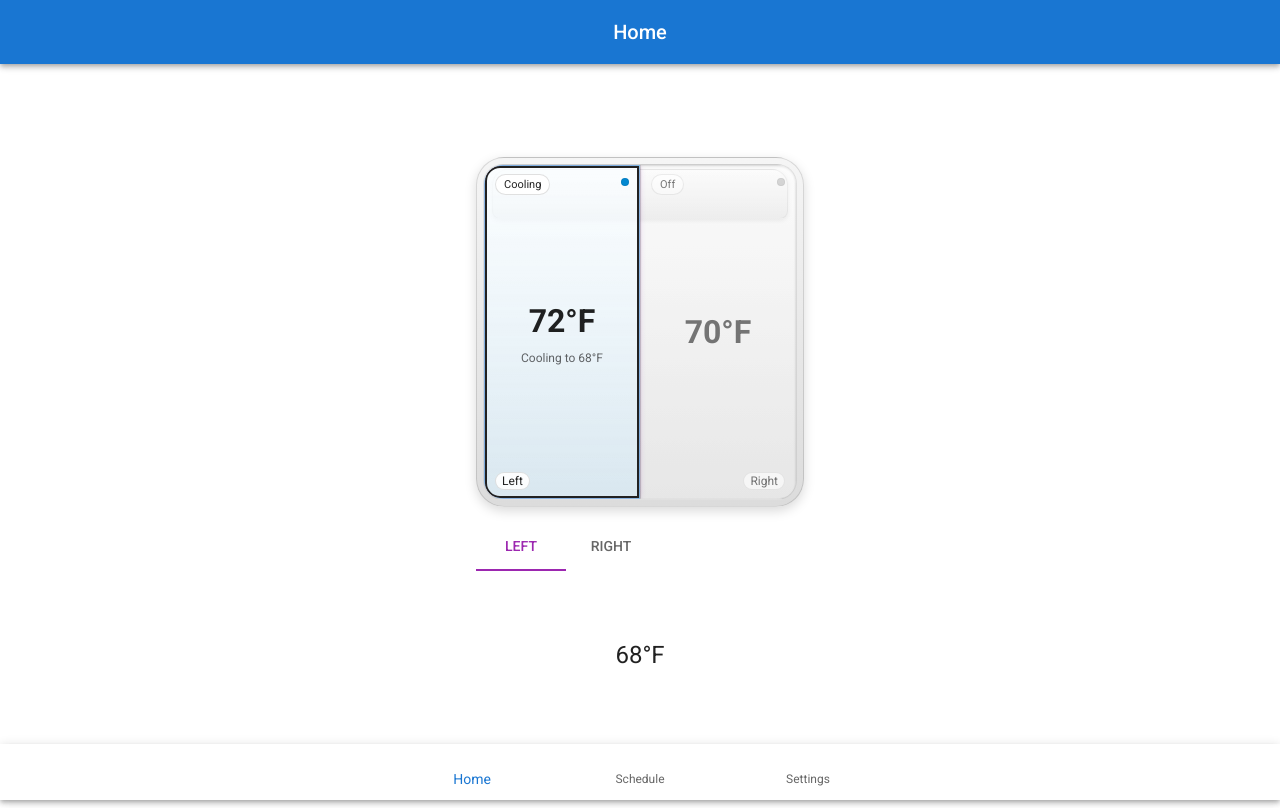
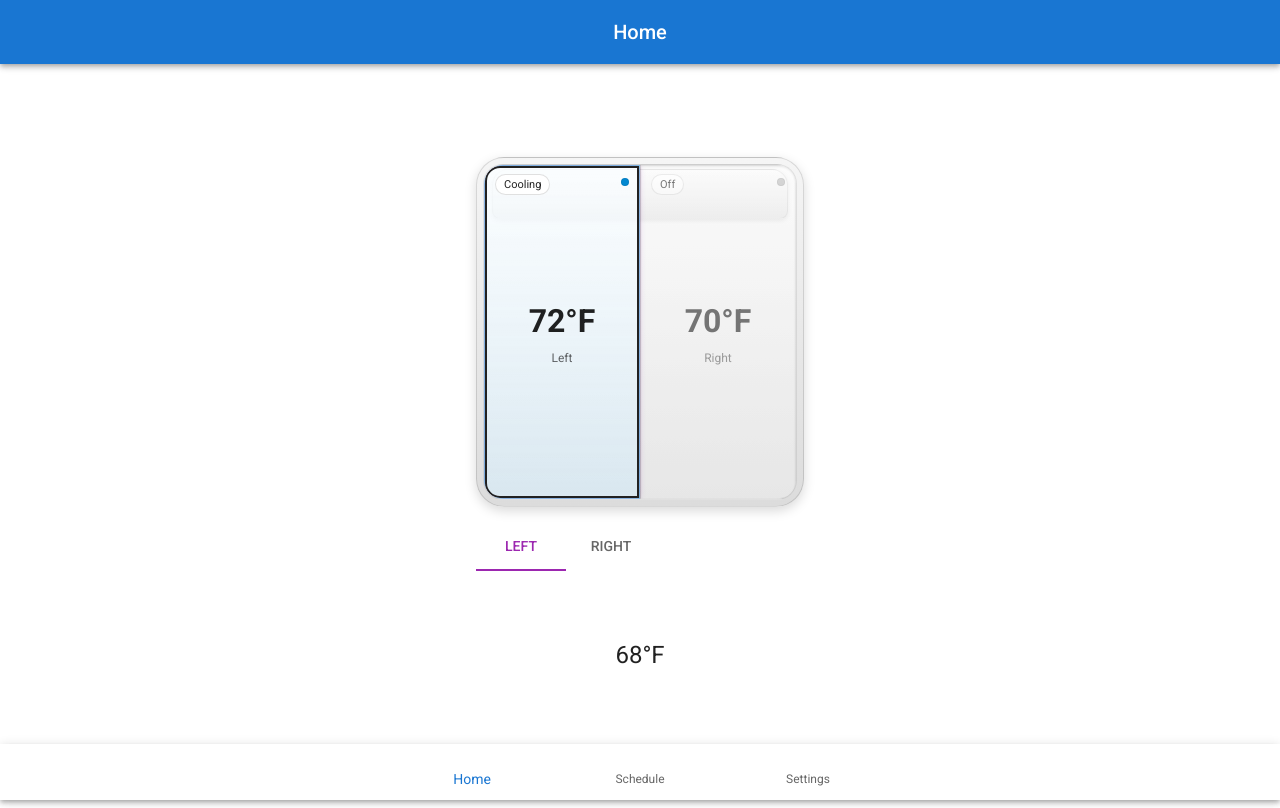
Before and after one commit to jonm01/bed-zones, a Next.js app: page / in a window 1280 px wide. Built offline with nearby package versions, Linux system fonts and the light colour scheme; some icons are missing; what @mui/material-nextjs would draw is missing.

Commit message:
Move zone labels above temps

```diff
--- a/src/components/BedDualZone.tsx
+++ b/src/components/BedDualZone.tsx
@@ -298,20 +298,21 @@ export function BedDualZone({
               >
                 {formatTemp(state.currentTemp)}{unitLabel}
               </Typography>
-              {state.mode !== 'off' && state.targetTemp !== undefined && (
-                <Typography
-                  component="span"
-                  sx={{ fontSize: 12, mt: 0.5, color: 'text.secondary' }}
-                >
-                  {state.mode === 'cool' ? 'Cooling to' : 'Heating to'} {formatTemp(state.targetTemp)}{unitLabel}
-                </Typography>
-              )}
+
+              {/* Side name */}
+              <Typography
+                component="span"
+                sx={{ fontSize: 12, mt: 0.5, color: 'text.secondary', userSelect: 'none' }}
+              >
+                {name}
+              </Typography>
+
               {scheduleLabel && (
                 <Typography
                   component="span"
                   sx={{
                     position: 'absolute',
-                    bottom: 28,
+                    bottom: 8,
                     left: '50%',
                     transform: 'translateX(-50%)',
                     fontSize: { xs: 9, sm: 11 },
@@ -330,32 +331,6 @@ export function BedDualZone({
                   {scheduleLabel}
                 </Typography>
               )}
-
-              {/* Side name */}
-              <Typography
-                component="span"
-                sx={{
-                  position: 'absolute',
-                  bottom: 8,
-                  left: key === 'left' ? 10 : undefined,
-                  right: key === 'right' ? 10 : undefined,
-                  fontSize: { xs: 11, sm: 12 },
-                  lineHeight: 1,
-                  px: 0.75,
-                  py: 0.25,
-                  borderRadius: 8,
-                  bgcolor:
-                    theme.palette.mode === 'dark'
-                      ? alpha(theme.palette.background.default, 0.9)
-                      : 'rgba(255,255,255,0.9)',
-                  border: '1px solid',
-                  borderColor: 'divider',
-                  userSelect: 'none',
-                  pointerEvents: 'none',
-                }}
-              >
-                {name}
-              </Typography>
 
               {/* Colored dot */}
               <Box
```
